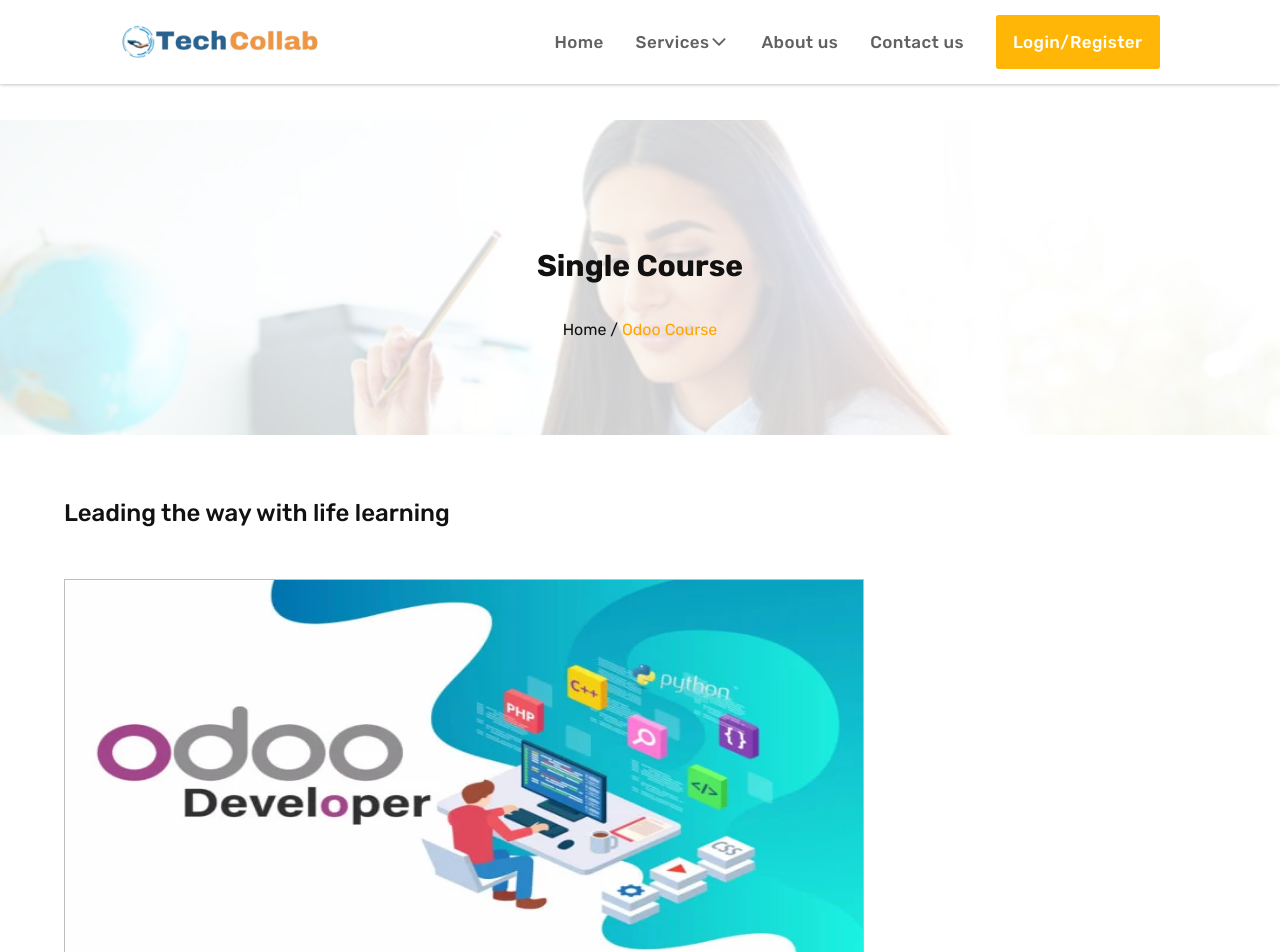
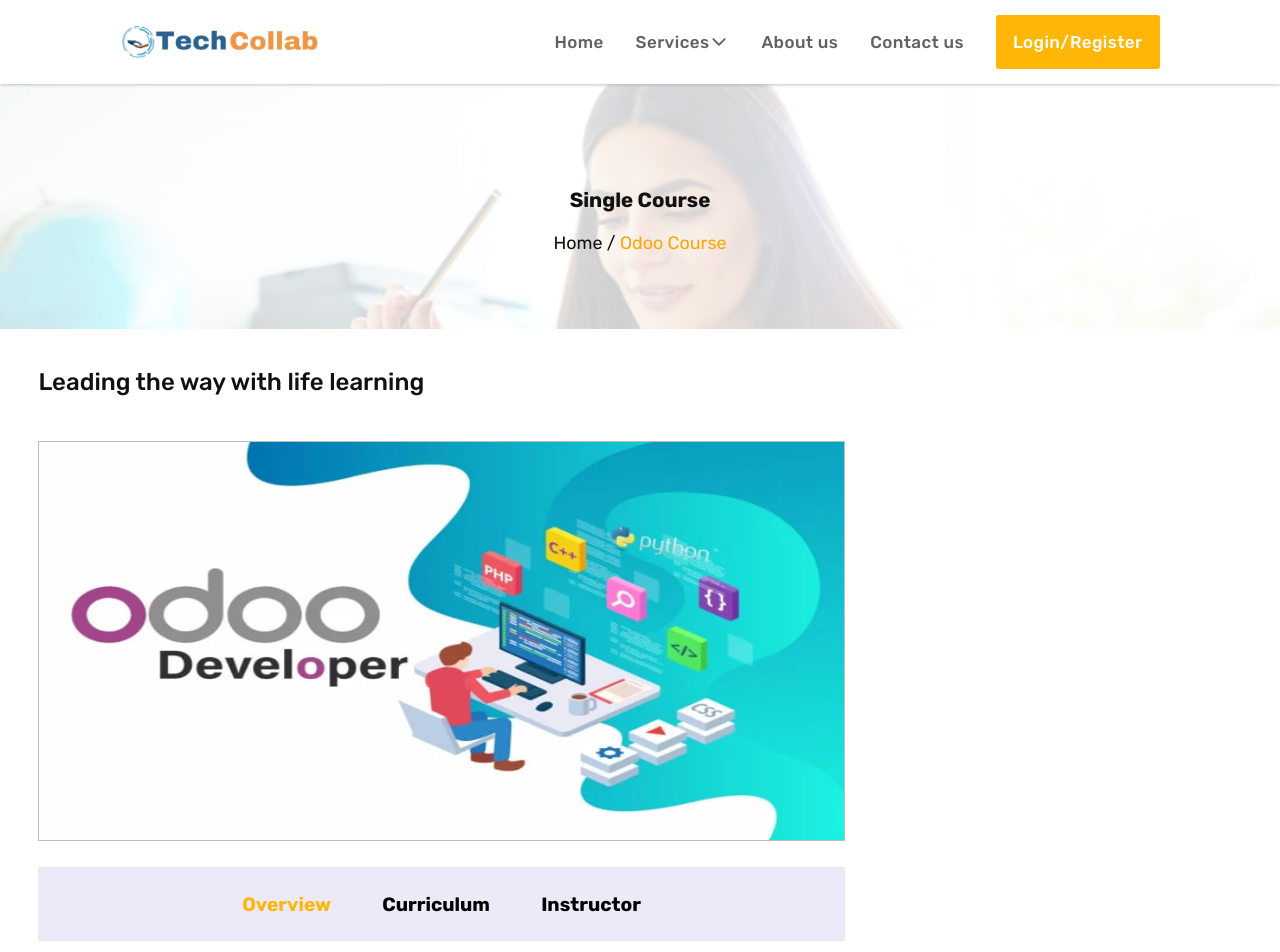
Before and after one commit to pavandudla/TechnologyCollaboration, a React (Create React App) app: page /odoo in a window 1280 px wide. Shown: the top 952 px of the page. Built offline with nearby package versions, Linux system fonts and the light colour scheme.

Commit message:
changed viewport width for oddo

```diff
--- a/src/Components/Django_Component/Django.css
+++ b/src/Components/Django_Component/Django.css
@@ -130,6 +130,9 @@
     .python_subContainer .python_subContainer_heading2{
         font-size: 2vw;
     }
+    .python_subContainer img{
+        width: 63vw;
+    }
     .django_curriculum_maincontainer{
         border: 1px solid #bebebe;
         width:91rem ;
@@ -155,7 +158,7 @@
         font-size: 1.6vw;
         padding: 2vw;
         width: 100%;
-        max-width: 62.5vw;
+        max-width: 63vw;
         gap: 5vw;
         font-family: "Rubik";
         margin-top: 1.5vw;
@@ -174,15 +177,27 @@
      }
      .content .overview_maincontainer p{
         font-size: 1.2vw;
-        width: 62.5vw;
+        width: 63vw;
         line-height: 2.2vw;
         margin-top: 1vw;
      }
      .django_curriculum_maincontainer{
-        width: 62.5vw;
+        width: 63vw;
      }
      .django_curriculum_maincontainer .curriculum_maincontainer-heading{
         border-bottom: none;
      }
+     .instructor img{
+        width: 20vw;
+     }
+     .instructor_content .django_instructor_content_below h2{
+        font-size: 2vw;
+     }
+     .django_instructor_content_below p{
+        font-size: 1.3vw;
+     }
+     .instructor_content .django_instructor_content_below h4{
+        font-size: 1.3vw;
+     }
 
 }
--- a/src/Components/Django_Component/Django.js
+++ b/src/Components/Django_Component/Django.js
@@ -266,7 +266,7 @@
                 <h2>Ashok Dhudla</h2>
                 <p>Django Developer (10+ years of experience)</p>
               </div>
-              <div>
+              <div className='django_instructor_content_below'>
                 <h4>Jone Smit is a celebrated photographer, author, and writer who brings passion to everything he does.</h4>
               </div>
               <div className='socialmedia'>
--- a/src/Components/Odoo_Component/Odoo.css
+++ b/src/Components/Odoo_Component/Odoo.css
@@ -1,14 +1,33 @@
-.python_mainContainer {
+.odoo_mainContainer {
     position: relative;
-    font-size: 5rem;
-    margin-top: 5rem;
-    padding: 6rem;
+    margin-top: 3vw;
+    padding: 6vw;
     color:orange;
-    /* color: black; */
+    text-align: center;
+    z-index: 1;
     max-height: fit-content;
 }
+.odoo_mainContainer_img{
+    position: relative;
+    z-index: 2;
+    padding-top: 2rem;
+    display: flex;
+    flex-direction: column;
 
-.python_mainContainer::before {
+}
+.odoo_mainContainer_img h2{
+    font-family: "Rubik";
+    font-size: 1.6vw;
+    color: #111111;
+}
+.odoo_mainContainer_img h5{
+    font-family: "Rubik";
+    font-size: 1.4vw;
+    color: #111111;
+    font-weight: 400;
+}
+
+.odoo_mainContainer::before {
     content: '';
     position: absolute;
     top: 0;
@@ -21,47 +40,30 @@
     opacity: 0.2; /* Set opacity for the background image */
     z-index: 1;
 }
-
-.python_mainContainer_img {
-    position: relative;
-    z-index: 2; /* Ensure the text is above the background image */
-    padding-top: 2rem;
+.odoo_subContainer{
     display: flex;
     flex-direction: column;
-    gap: 1rem;
+    padding: 3vw;
+    gap:2vw
 }
-.python_mainContainer_img h2{
+.odoo_subContainer h2{
     color: #111111;
-    font-size: 30px;
+    font-family: "Rubik";
+    font-weight: 300;
 }
-.python_mainContainer_img h5{
-    color: #111111;
-    font-size: 16px;
-    font-family: 'Rubik';
-    font-weight: 400;
-}
-.python_subContainer{
-    display: flex;
-    flex-direction: column;
-    gap: 2rem;
-    padding: 4rem;
-    text-align: left;
-    /* font-family:Arial, Helvetica, sans-serif; */
-
-}
-.python_subContainer h2{
-    color:#111111;
-    font-family: 'Rubik';
-    font-weight: 300;
-    font-size: 24px;
+.odoo_subContainer img{
+    width: 63vw;
 }
 .overview{
     display: flex;
-    gap: 4rem;
+    justify-content: center;
+    gap: 4vw;
     background-color: #ece9f9;
-    width: 66%;
-    padding: 1.5rem;
-   justify-content: center;
+    width: 63vw;
+    padding: 2vw;
+    font-size: 1.5vw;
+    font-family: "Rubik";
+
 }
 .overview h4:hover{
     cursor: pointer;
@@ -71,7 +73,7 @@
     cursor:pointer;
 }
 
-.overview_maincontainer{
+.content .overview_maincontainer{
     font-family: 'Rubik';
     font-weight: 100;
     color: #616161;
@@ -79,54 +81,17 @@
     display: flex;
     flex-direction: column;
     gap: 2rem;
-    width: 50rem;
+    width: 63vw;
+
 }
 .odoo_span{
     color: orange;
 }
-/* .odoo_curriculum_container{
-    display: flex;
-    flex-direction: column;
-    border: 1px solid #ccc;
-    width: 50rem;
-    box-sizing: border-box;
-}
-.odoo_curriculum_container h2{
-    border-bottom: 1px solid #ccc;
-    padding: 2rem;
-    box-sizing: border-box;
-}
-.odoo_curriculum_container h3{
-    border-bottom: 1px solid #ccc;
-    padding: 2rem;
-    border-top:1px solid #ccc ;
-    box-sizing: border-box;
-
-}
-.odoo_playbtn_container{
-    display: flex;
-    gap:0.5rem;
-    align-items: center;
-    padding: 1.5rem;
-    background-color: #fae6fd;
-    font-family: 'Rubik';
-    box-sizing: border-box;
-}
-.odoo_playbtn_container1{
-    display: flex;
-    gap:0.5rem;
-    align-items: center;
-    padding: 1.5rem;
-    background-color:white;
-    font-family: 'Rubik';
-    box-sizing: border-box;
-} */
-
 .odoo_curriculum_container {
     display: flex;
     flex-direction: column;
     border: 1px solid #ccc;
-    width: 50rem;
+    width: 63vw;
     box-sizing: border-box;
     flex-grow: 1;
 }
@@ -143,7 +108,7 @@
 }
 .odoo_playbtn_container, .odoo_playbtn_container1 {
     display: flex;
-    gap: 0.5rem;
+    gap: 0.7vw;
     align-items: center;
     padding: 1.5vw; /* Use viewport width for padding */
     background-color: #fae6fd;
@@ -156,45 +121,69 @@
 .odoo_playbtn_container1 {
     background-color: white;
 }
-/*
-@media only screen and (max-width:2560px) {
-    .odoo_curriculum_container{
-        display: flex;
-        flex-direction: column;
-        border: 1px solid #ccc;
-        width: 91rem;
-        font-size: 1.6rem;
-        box-sizing: border-box;
+.odoo_instructor{
+    display: flex;
+    gap: 2vw;
+    align-items: center;
+}
+.odoo_instructor img{
+    width: 20vw;
+    border-radius: 15px;
+
+    box-shadow: 2px 2px 10px orange;
+
+    border: 3px solid white;
+    border-top: 5px solid white;
+    border-left: 5px solid white;
+    border-radius: 15px;
+    box-shadow: 2px 2px  10px orange;
+
+}
+.odoo_instructor_content{
+    display: flex;
+    flex-direction: column;
+    gap: 2vw;
+
+}
+.odoo_instructor_content div p{
+    width: 30vw;
+    font-family: "Rubik";
+    font-weight: 400;
+    font-size: 1.2vw;
+    line-height: 2vw;
+}
+.odoo_socialmedia{
+    display: flex;
+    gap: 2vw;
+
+
+}
+.odoo_icons{
+    width: 3vw;
+    height: 3vw;
+    background-color: #f5f6fa;
+    text-align: center;
+    padding: 8px;
+    border-radius: 0.4vw;
+
+}
+.odoo_icons:hover{
+    color: orange;
+}
+
+@media screen and (min-width:1440px) and (max-width:2560px) {
+    .odoo_subContainer h2{
+        font-size: 2vw;
     }
-    .odoo_curriculum_container h2{
-        border-bottom: 1px solid #ccc;
-        padding: 2.5rem;
-        font-size: 2rem;
-        box-sizing: border-box;
+    .odoo_subContainer img{
+        height: 30vw;
     }
     .odoo_curriculum_container h3{
-        border-bottom: 1px solid #ccc;
-        padding: 2rem;
-        border-top:1px solid #ccc ;
-        box-sizing: border-box;
-
+        font-size: 1.4vw;
+        font-family: "Rubik";
+        font-weight: 300;
     }
-    .odoo_playbtn_container{
-        display: flex;
-        gap:0.5rem;
-        align-items: center;
-        padding: 2rem;
-        background-color: #fae6fd;
-        font-family: 'Rubik';
-        box-sizing: border-box;
+    .odoo_curriculum_container .odoo_playbtn_container,.odoo_playbtn_container1{
+        font-size: 1vw;
     }
-    .odoo_playbtn_container1{
-        display: flex;
-        gap:0.5rem;
-        align-items: center;
-        padding: 2rem;
-        background-color:white;
-        font-family: 'Rubik';
-        box-sizing: border-box;
-    }
-} */
+}
--- a/src/Components/Odoo_Component/Odoo.js
+++ b/src/Components/Odoo_Component/Odoo.js
@@ -40,19 +40,19 @@
 
     return(
     <>
-        <div className='python_mainContainer'>
-            <div className='python_mainContainer_img'>
+        <div className='odoo_mainContainer'>
+            <div className='odoo_mainContainer_img'>
               <h2>Single Course</h2>
               <h5>Home / <span className='odoo_span'>Odoo Course</span></h5>
             </div>
 
         </div>
-         <div className='python_subContainer'>
+         <div className='odoo_subContainer'>
             <h2>Leading the way with life learning</h2>
             <img src={odoo_img} width={800} height={400} style={{border:"0.5px solid #bebebe"}}/>
             <div className='overview'>
                 <h4 onClick={showOverview} className={activeSection=="overview"?"active-tab":""}>Overview</h4>
-                <h4 onClick={showCurriculum} className={activeSection=="curriculum"?"active-tab":""}>Circulum</h4>
+                <h4 onClick={showCurriculum} className={activeSection=="curriculum"?"active-tab":""}>Curriculum</h4>
                 <h4 onClick={showInstructor} className={activeSection=="instructor"?"active-tab":""}>Instructor</h4>
 
             </div>
@@ -152,36 +152,36 @@
         )}
 
 {activeSection === 'instructor' && (
-          <div className='instructor'>
+          <div className='odoo_instructor'>
             <img src={Babai} width={250}/>
-            <div className='instructor_content'>
+            <div className='odoo_instructor_content'>
               <div>
                 <h2>Ashok Dhudla</h2>
                 <p>Odoo Developer (10+ years of experience)</p>
               </div>
               <div>
-                <h4>Jone Smit is a celebrated photographer, author, and writer who brings passion to everything he does.</h4>
+                <p>Jone Smit is a celebrated photographer, author, and writer who brings passion to everything he does.</p>
               </div>
-              <div className='socialmedia'>
+              <div className='odoo_socialmedia'>
                 <div >
                   <a  href="https://www.facebook.com/Ashokdhudla" target="_blank" rel="noreferrer">
-                      <FaFacebookF size={20} className='icons' />
+                      <FaFacebookF size={20} className='odoo_icons' />
 
                   </a>
                 </div>
                 <div>
                   <a href="https://www.twitter.com" target="_blank" rel="noreferrer">
-                    <FaTwitter size={20} className='icons'/>
+                    <FaTwitter size={20} className='odoo_icons'/>
                   </a>
                 </div>
                 <div>
                   <a href="https://www.instagram.com/ashokdhudla/" target="_blank" rel="noreferrer">
-                    <FaInstagram size={20} className='icons'/>
+                    <FaInstagram size={20} className='odoo_icons'/>
                   </a>
                 </div>
                 <div>
                   <a href="https://www.linkedin.com/in/ashok-dhudla-96a11358/?originalSubdomain=in" target="_blank" rel="noreferrer">
-                    <FaLinkedin size={20} className='icons'/>
+                    <FaLinkedin size={20} className='odoo_icons'/>
                   </a>
 
                 </div>
```
